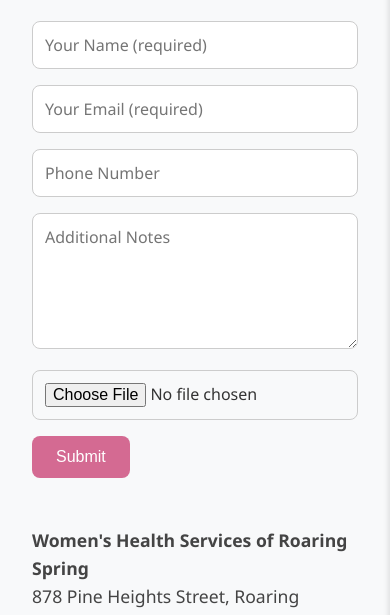
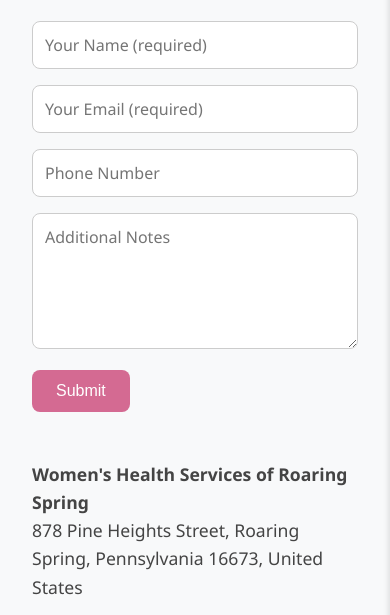
Before and after one commit to WHSRS/WHSRS---Website, a plain HTML site: page contact.html in a window 390 px wide. Shown: the part 222-837 px from the top of the page. Drawn offline with Linux system fonts and the light colour scheme.

Commit message:
Updated contact section

```diff
--- a/contact.html
+++ b/contact.html
@@ -22,7 +22,6 @@
       scroll-behavior: smooth;
     }
 
-    /* === NAVIGATION BAR === */
     nav {
       width: 100%;
       background-color: #ffffff;
@@ -59,7 +58,6 @@
       color: #d46a92;
     }
 
-    /* Hamburger Menu Icon */
     .hamburger {
       display: none;
       flex-direction: column;
@@ -76,11 +74,10 @@
       transition: all 0.3s ease;
     }
 
-    /* === Responsive Styles === */
     @media (max-width: 768px) {
       .nav-links {
         position: fixed;
-        top: 60px; /* below navbar */
+        top: 60px;
         right: 0;
         background-color: #fff;
         flex-direction: column;
@@ -103,7 +100,6 @@
       }
     }
 
-    /* Contact page styles (unchanged) */
     .contact-title {
       text-align: center;
       margin-top: 7rem;
@@ -232,12 +228,15 @@
   <section class="contact-section">
     <div class="contact-form">
       <h2>Send a Message</h2>
-      <form>
+      <form
+        action="https://formspree.io/f/meokabvb"
+        method="POST"
+        onsubmit="this.innerHTML = '<p style=\'color: green;\'>Thanks! Your message has been sent.</p>'; return true;"
+      >
         <input type="text" name="name" placeholder="Your Name (required)" required>
         <input type="email" name="email" placeholder="Your Email (required)" required>
         <input type="tel" name="phone" placeholder="Phone Number">
         <textarea name="message" rows="5" placeholder="Additional Notes"></textarea>
-        <input type="file" name="attachment">
         <button type="submit">Submit</button>
       </form>
     </div>
@@ -263,7 +262,6 @@
   </div>
 
   <script>
-    // Toggle mobile menu open/close
     const hamburger = document.getElementById('hamburger');
     const navLinks = document.getElementById('nav-links');
 
@@ -272,9 +270,8 @@
       hamburger.classList.toggle('active');
     });
 
-    // Optional: allow toggle via keyboard (Enter or Space)
     hamburger.addEventListener('keydown', (e) => {
-      if(e.key === 'Enter' || e.key === ' ') {
+      if (e.key === 'Enter' || e.key === ' ') {
         e.preventDefault();
         hamburger.click();
       }
```
